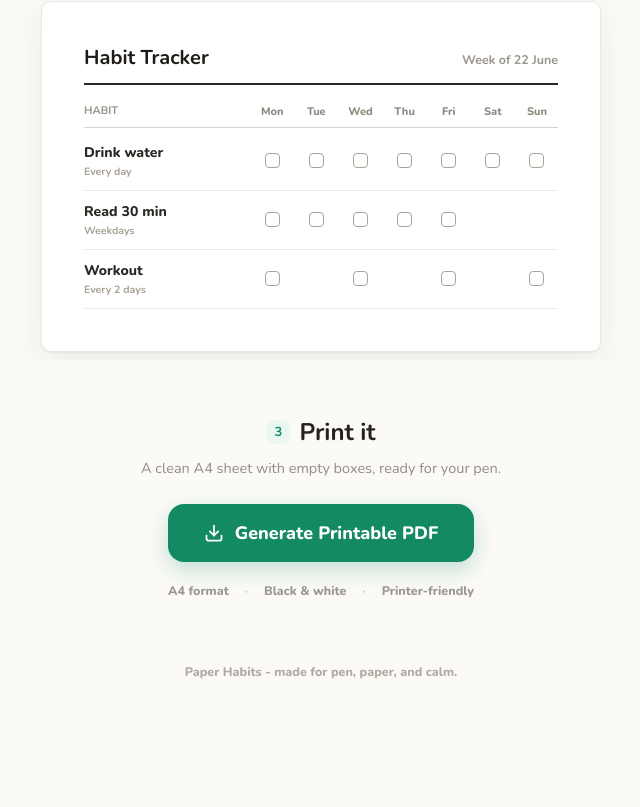
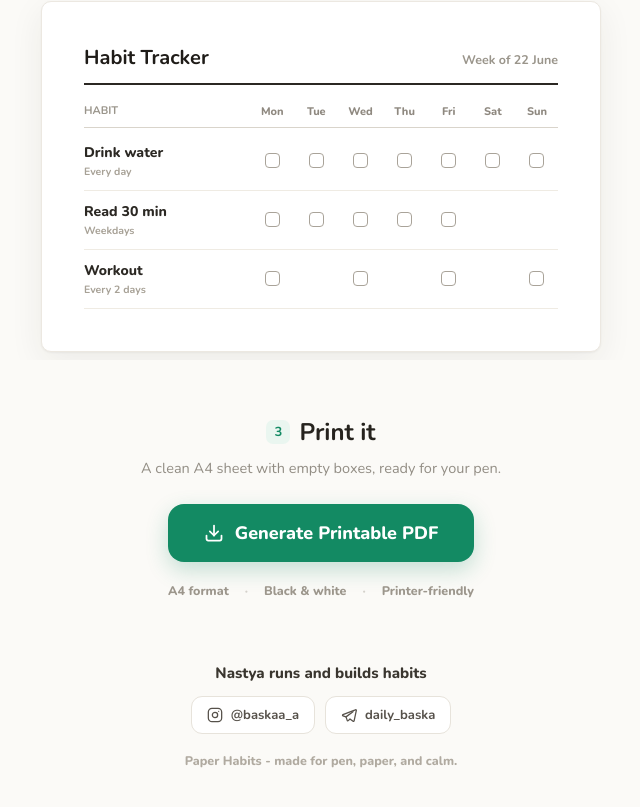
Before and after one commit to 3x6th/habit-paper-tracker, a React (Vite) app: page / in a window 1280 px wide. Shown: the part 1189-1996 px from the top of the page, without its empty margins (319-959 px from the left). Before the commit the page ends 1909 px from the top, so only its background shows below. Built offline with nearby package versions, Linux system fonts and the light colour scheme.

Commit message:
add footer with social links

```diff
--- a/src/App.tsx
+++ b/src/App.tsx
@@ -23,6 +23,67 @@ import { generateTrackerPdf } from './lib/pdf';
 import { loadTrackerState, saveTrackerState } from './lib/state';
 
 const scheduleTypes: ScheduleType[] = ['everyday', 'weekdays', 'specific', 'everyN'];
+const INSTAGRAM_URL = 'https://www.instagram.com/baskaa_a/';
+const TELEGRAM_URL = 'https://t.me/daily_baska';
+
+function InstagramIcon() {
+  return (
+    <svg aria-hidden="true" width="16" height="16" viewBox="0 0 24 24" fill="none">
+      <rect
+        x="2"
+        y="2"
+        width="20"
+        height="20"
+        rx="5.5"
+        ry="5.5"
+        stroke="currentColor"
+        strokeWidth="1.9"
+        strokeLinecap="round"
+        strokeLinejoin="round"
+      />
+      <circle
+        cx="12"
+        cy="12"
+        r="4"
+        stroke="currentColor"
+        strokeWidth="1.9"
+        strokeLinecap="round"
+        strokeLinejoin="round"
+      />
+      <line
+        x1="17.5"
+        y1="6.5"
+        x2="17.51"
+        y2="6.5"
+        stroke="currentColor"
+        strokeWidth="1.9"
+        strokeLinecap="round"
+        strokeLinejoin="round"
+      />
+    </svg>
+  );
+}
+
+function TelegramIcon() {
+  return (
+    <svg aria-hidden="true" width="16" height="16" viewBox="0 0 24 24" fill="none">
+      <path
+        d="M21.5 4.2 2.9 11.3c-.9.35-.88 1.65.03 1.96l4.6 1.56 1.78 5.3c.27.66 1.1.83 1.6.33l2.55-2.5 4.6 3.4c.6.45 1.47.12 1.63-.62L23 5.2c.2-.93-.66-1.5-1.5-1z"
+        stroke="currentColor"
+        strokeWidth="1.9"
+        strokeLinecap="round"
+        strokeLinejoin="round"
+      />
+      <path
+        d="M7.5 14.8 18 7"
+        stroke="currentColor"
+        strokeWidth="1.9"
+        strokeLinecap="round"
+        strokeLinejoin="round"
+      />
+    </svg>
+  );
+}
 
 function newHabit(): Habit {
   return {
@@ -462,7 +523,20 @@ export default function App() {
           </section>
         </main>
 
-        <footer className="footer">{strings.footer}</footer>
+        <footer className="footer">
+          <div className="footer-social-line">{strings.socialLine}</div>
+          <div className="footer-links" aria-label="Social links">
+            <a href={INSTAGRAM_URL} target="_blank" rel="noreferrer" title="Instagram">
+              <InstagramIcon />
+              {strings.socialInstagram}
+            </a>
+            <a href={TELEGRAM_URL} target="_blank" rel="noreferrer" title="Telegram">
+              <TelegramIcon />
+              {strings.socialTelegram}
+            </a>
+          </div>
+          <div className="footer-note">{strings.footer}</div>
+        </footer>
       </div>
 
       {toast ? (
--- a/src/lib/i18n.ts
+++ b/src/lib/i18n.ts
@@ -36,6 +36,9 @@ export const STRINGS: Record<Language, TrackerStrings> = {
     tagBW: 'Black & white',
     tagPrint: 'Printer-friendly',
     footer: 'Paper Habits - made for pen, paper, and calm.',
+    socialLine: 'Nastya runs and builds habits',
+    socialInstagram: '@baskaa_a',
+    socialTelegram: 'daily_baska',
     dragTip: 'Drag to reorder',
     deleteTip: 'Delete habit',
     toastDone: 'PDF downloaded',
@@ -95,6 +98,9 @@ export const STRINGS: Record<Language, TrackerStrings> = {
     tagBW: 'Черно-белый',
     tagPrint: 'Для печати',
     footer: 'Paper Habits - для ручки, бумаги и спокойствия.',
+    socialLine: 'Настя бегает и формирует привычки',
+    socialInstagram: '@baskaa_a',
+    socialTelegram: 'daily_baska',
     dragTip: 'Перетащите, чтобы изменить порядок',
     deleteTip: 'Удалить привычку',
     toastDone: 'PDF загружен',
--- a/src/styles.css
+++ b/src/styles.css
@@ -724,9 +724,53 @@ input::placeholder {
 .footer {
   padding: 64px 0 40px;
   color: #b0aaa0;
+  text-align: center;
+}
+
+.footer-social-line {
+  color: #3a362f;
+  font-size: 15px;
+  font-weight: 800;
+}
+
+.footer-links {
+  display: flex;
+  align-items: center;
+  justify-content: center;
+  flex-wrap: wrap;
+  gap: 10px;
+  margin-top: 13px;
+}
+
+.footer-links a {
+  display: inline-flex;
+  min-height: 38px;
+  align-items: center;
+  justify-content: center;
+  gap: 8px;
+  padding: 0 15px;
+  border: 1px solid #e7e3db;
+  border-radius: 11px;
+  background: #ffffff;
+  color: #56514a;
+  font-size: 13px;
+  font-weight: 700;
+  text-decoration: none;
+  transition: border-color 160ms ease, background 160ms ease, color 160ms ease, transform 160ms ease;
+}
+
+.footer-links a:hover {
+  border-color: #138a63;
+  background: #f6fbf8;
+  color: #0f7152;
+  transform: translateY(-1px);
+}
+
+.footer-note {
+  margin-top: 18px;
+  color: #b0aaa0;
   font-size: 12.5px;
   font-weight: 800;
-  text-align: center;
 }
 
 .toast {
--- a/src/types.ts
+++ b/src/types.ts
@@ -53,6 +53,9 @@ export interface TrackerStrings {
   tagBW: string;
   tagPrint: string;
   footer: string;
+  socialLine: string;
+  socialInstagram: string;
+  socialTelegram: string;
   dragTip: string;
   deleteTip: string;
   toastDone: string;
```
